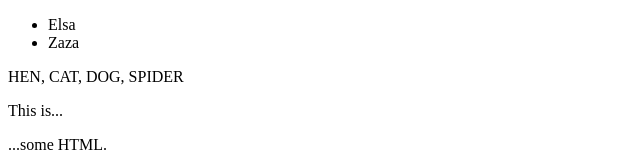
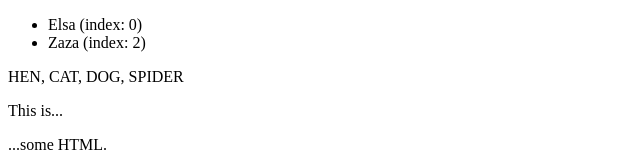
Before and after one commit to manubb/barbiche, a website: page examples/starter.html in a window 1280 px wide. Shown: the top 160 px of the page, without its empty margins (0-640 px from the left). Drawn offline with Linux system fonts and the light colour scheme.

Commit message:
Example of index usage in repeat

```diff
--- a/examples/starter.html
+++ b/examples/starter.html
@@ -11,7 +11,7 @@
 		<div bb-class="[true: customClass]">
 			<ul bb-attr="[my_replace(attrValue): 'myAttr']">
 				<template bb-repeat="[items: 'item']">
-					<li bb-if="item.show" bb-class="[true: item.species || 'unknown', _item_ <= 1: 'first']">{{item.name}}</li>
+					<li bb-if="item.show" bb-class="[true: item.species || 'unknown', _item_ <= 1: 'first']">{{item.name}} (index: {{_item_}})</li>
 				</template>
 			</ul>
 			<span>{{item.join(', ').toUpperCase()}}</span>
```
